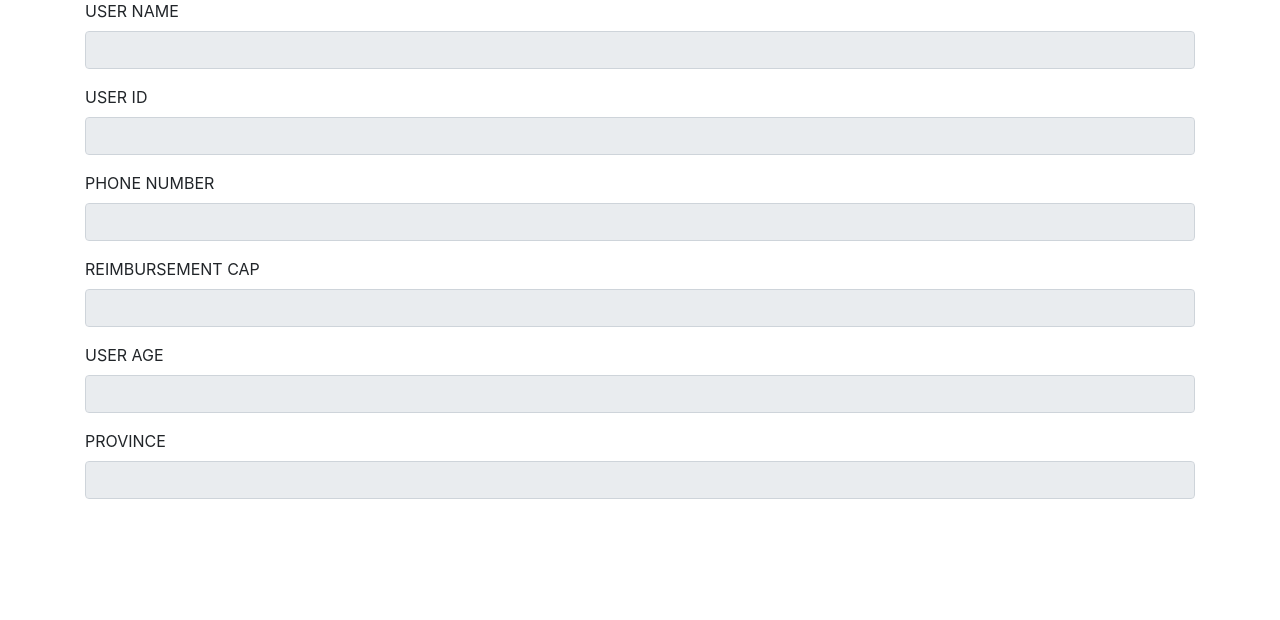
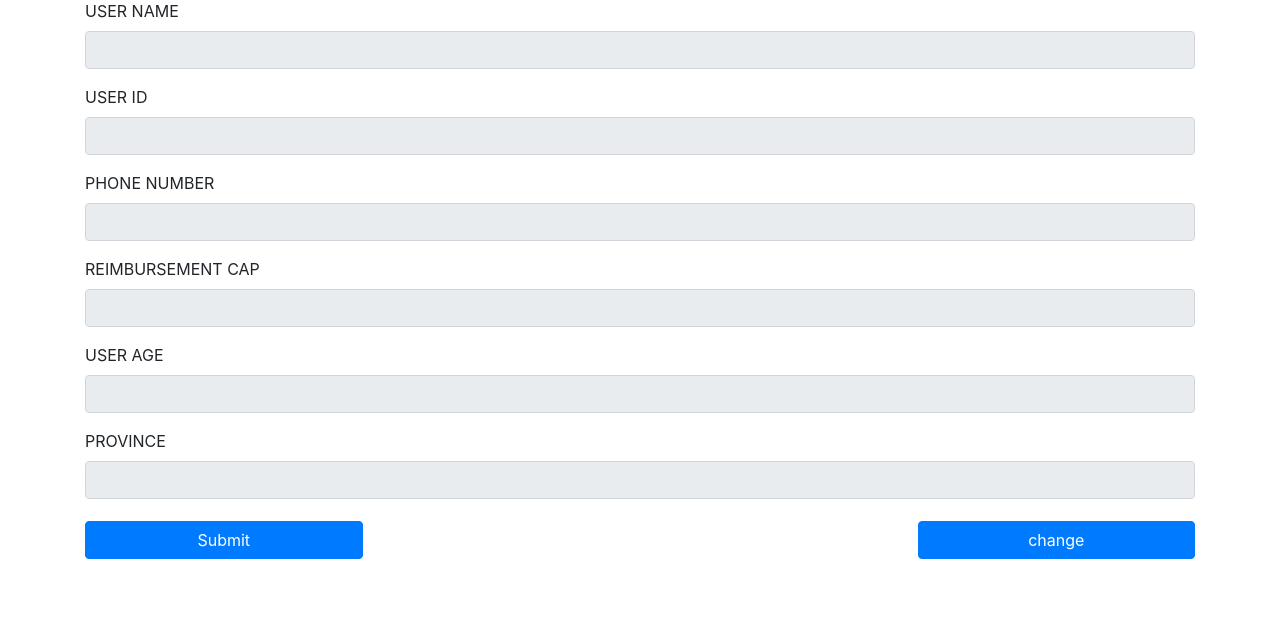
Before and after one commit to UNGGUY/BXXT, a Django app: template customer/templates/customer/account.html in a window 1280 px wide. Shown: the part 109-729 px from the top of the page. Run offline with Django 3.2, Linux system fonts and the light colour scheme; the template is opened without the code that fills it, so the values that code supplies are empty; some libraries are stand-ins or nearby versions.

Commit message:
changed account.html add buttons

```diff
--- a/customer/templates/customer/account.html
+++ b/customer/templates/customer/account.html
@@ -63,7 +63,12 @@
                 <label for="province">PROVINCE</label>
                 <input type="email" class="form-control" id="province" placeholder="{{User.address}}" readonly>
             </div>
-        </form>
+            <div class="form-group" style="margin-top:2%;">
+                    <button type="submit" class="btn btn-primary col-3">Submit</button>
+                    <button type="submit" class="btn btn-primary col-3" style="float: right;">change</button>
+            </div>
+    </div>
+    </form>
     </div>
     <script src="{% static 'jquery/jquery-3.5.1.min.js' %}"></script>
     <script src="{% static 'bootstrap/js/bootstrap.min.js' %}"></script>
```
